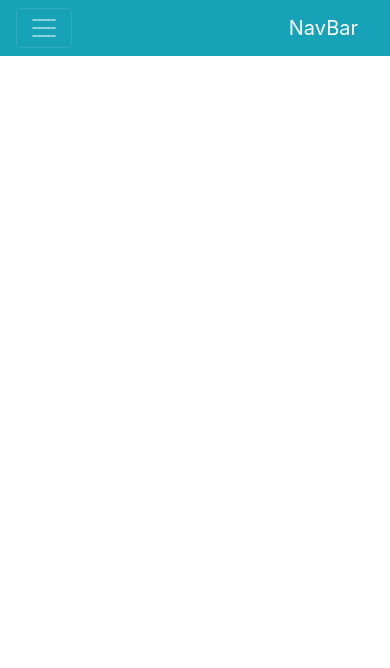
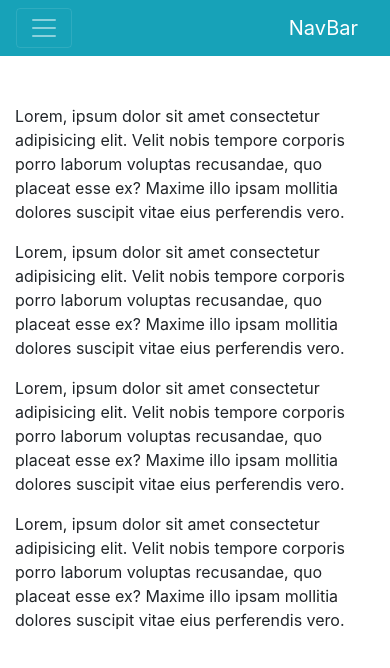
Before and after one commit to R3MYK/Vue-Practica-Bootstrap, a Vue app: page /grid in a window 390 px wide. Shown: the top 668 px of the page. Built offline with nearby package versions, Linux system fonts and the light colour scheme.

Commit message:
Commit Grid Responsive

```diff
--- a/src/App.vue
+++ b/src/App.vue
@@ -8,8 +8,9 @@
         <b-collapse is-nav id="nav_collapse">
           <b-navbar-nav>
             <b-nav-item :to="{ name : 'home'}" exact>Home</b-nav-item>
-            <b-nav-item :to="{name : 'about'}">About</b-nav-item>
+            <b-nav-item :to="{ name : 'about'}">About</b-nav-item>
             <b-nav-item :to="{name : 'grid'}">Grid</b-nav-item>
+            <b-nav-item :to="{name : 'cards'}">Cards</b-nav-item>
           </b-navbar-nav>
         </b-collapse>
       </b-container>
--- a/src/router.js
+++ b/src/router.js
@@ -20,6 +20,16 @@ export default new Router({
       // this generates a separate chunk (about.[hash].js) for this route
       // which is lazy-loaded when the route is visited.
       component: () => import(/* webpackChunkName: "about" */ './views/About.vue')
+    },
+    {
+      path: '/grid',
+      name: 'grid',
+      component: () => import( './views/Grid.vue')
+    },
+    {
+      path: '/cards',
+      name: 'cards',
+      component: () => import( './views/Cards.vue')
     }
   ]
 })
--- /dev/null
+++ b/src/views/Grid.vue
@@ -0,0 +1,48 @@
+<template>
+  <div class="mt-5">
+    <b-row>
+      <!-- cols para dispositivos pequeños y md para dispositivos medianos -->
+      <b-col cols="12" md="6" lg="4">
+        <p>
+          Lorem, ipsum dolor sit amet consectetur adipisicing elit.
+          Velit nobis tempore corporis porro laborum voluptas recusandae,
+          quo placeat esse ex? Maxime illo ipsam mollitia dolores suscipit
+          vitae eius perferendis vero.
+        </p>
+      </b-col>
+      <b-col cols="12" md="6" lg="8">
+        <p>
+          Lorem, ipsum dolor sit amet consectetur adipisicing elit.
+          Velit nobis tempore corporis porro laborum voluptas recusandae,
+          quo placeat esse ex? Maxime illo ipsam mollitia dolores suscipit
+          vitae eius perferendis vero.
+        </p>
+      </b-col>
+    </b-row>
+    <b-row>
+      <!-- cols para dispositivos pequeños y md para dispositivos medianos -->
+      <b-col cols="12" md="6" lg="4">
+        <p>
+          Lorem, ipsum dolor sit amet consectetur adipisicing elit.
+          Velit nobis tempore corporis porro laborum voluptas recusandae,
+          quo placeat esse ex? Maxime illo ipsam mollitia dolores suscipit
+          vitae eius perferendis vero.
+        </p>
+      </b-col>
+      <b-col cols="12" md="6" lg="8">
+        <p>
+          Lorem, ipsum dolor sit amet consectetur adipisicing elit.
+          Velit nobis tempore corporis porro laborum voluptas recusandae,
+          quo placeat esse ex? Maxime illo ipsam mollitia dolores suscipit
+          vitae eius perferendis vero.
+        </p>
+      </b-col>
+    </b-row>
+  </div>
+</template>
+
+<script>
+export default {
+  name :  'Grid'
+};
+</script>
```
